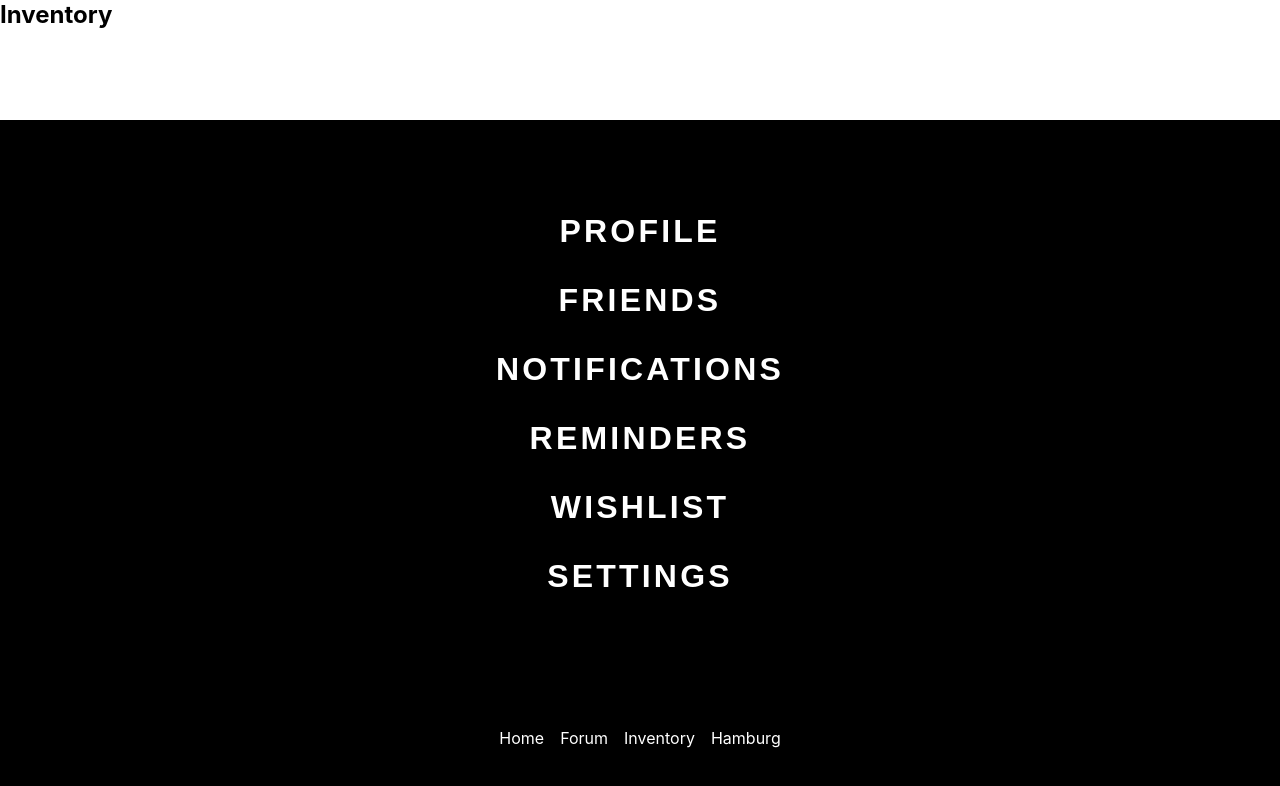
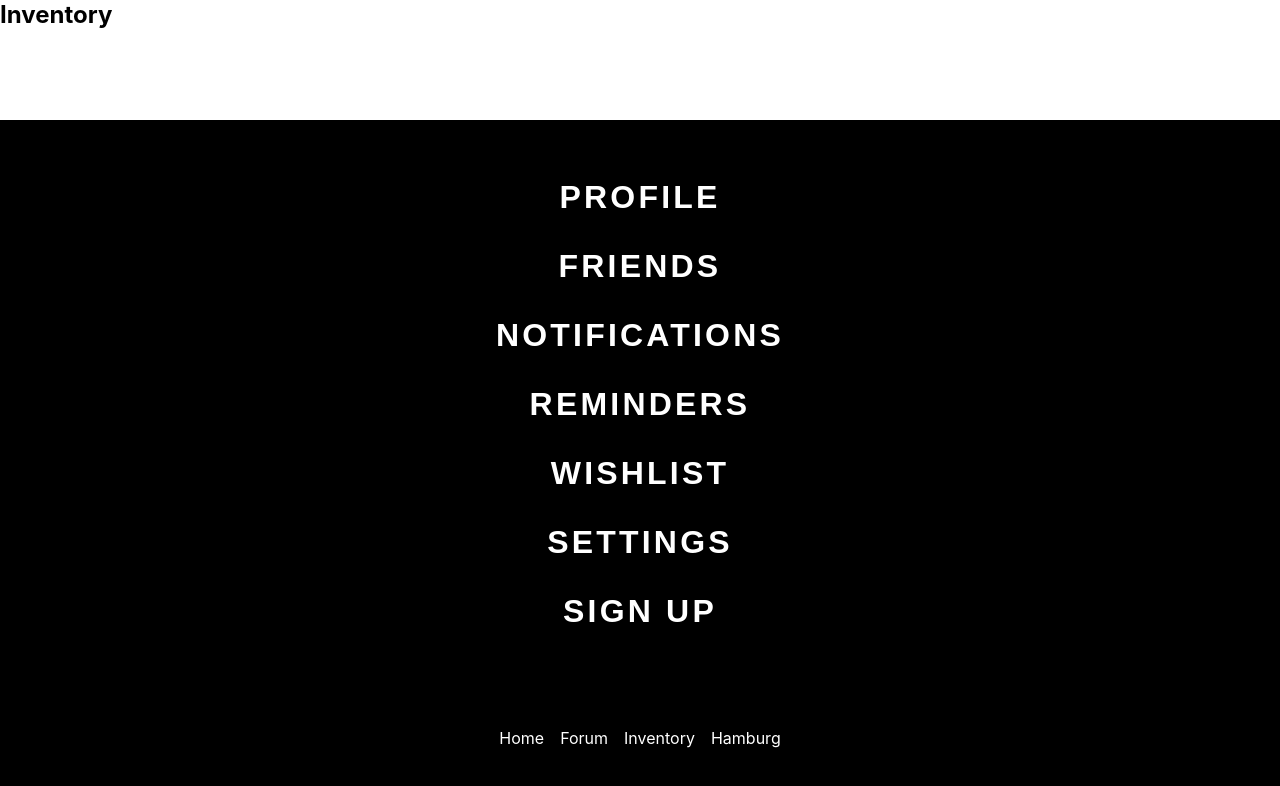
Before and after one commit to loreleim/greenhaus, a React (Create React App) app: page /greenhaus/inventory in a window 1280 px wide. Both pictures are taken after a click on the item "Hamburg". Shown: the top 786 px of the page. Built offline with nearby package versions, Linux system fonts and the light colour scheme; no server answers; a web font is replaced by a local one.

Commit message:
Adding signup to nav overlay

```diff
--- a/src/components/nav-overlay/index.js
+++ b/src/components/nav-overlay/index.js
@@ -33,6 +33,9 @@ export default class NavOverlay extends PureComponent {
             <li>
               <Link to={"/settings"}>Settings</Link>
             </li>
+            <li>
+              <Link to={"/signup"}>Sign Up</Link>
+            </li>
           </ul>
         </nav>
       </div>
```
